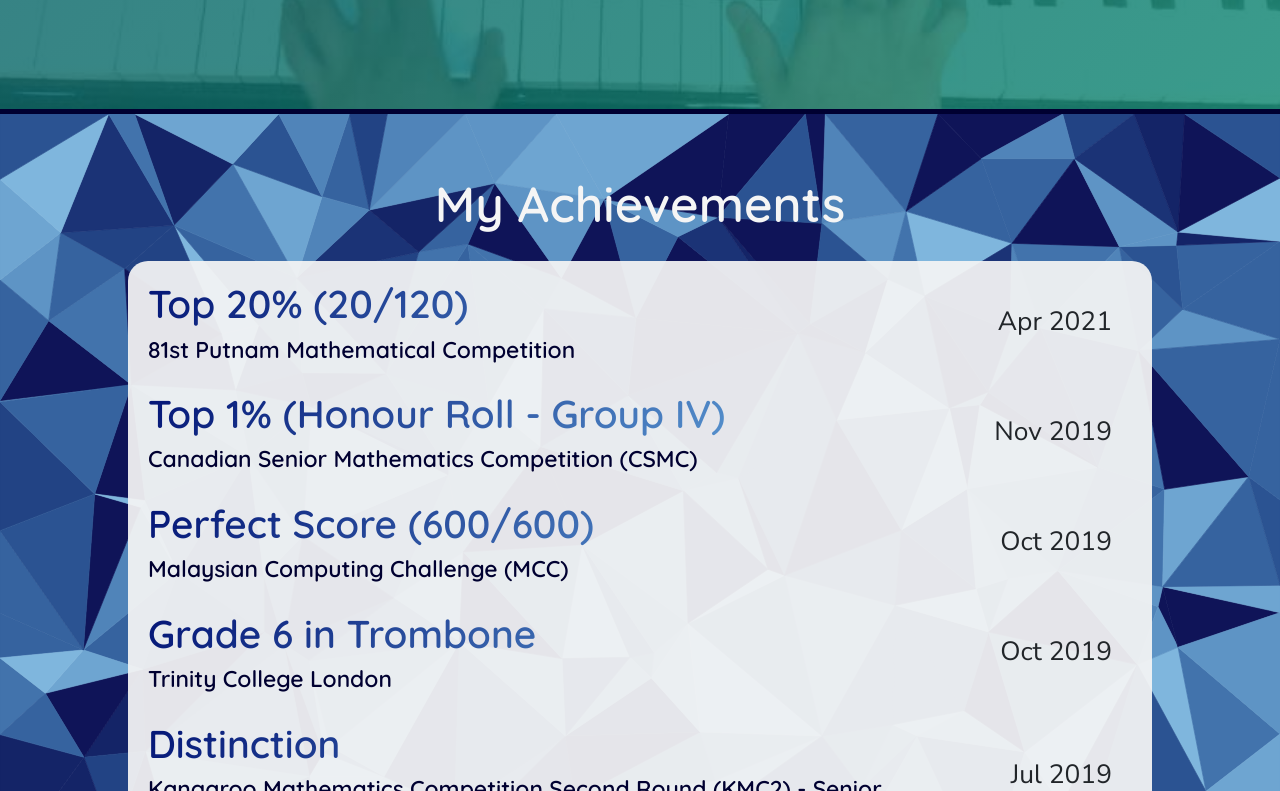
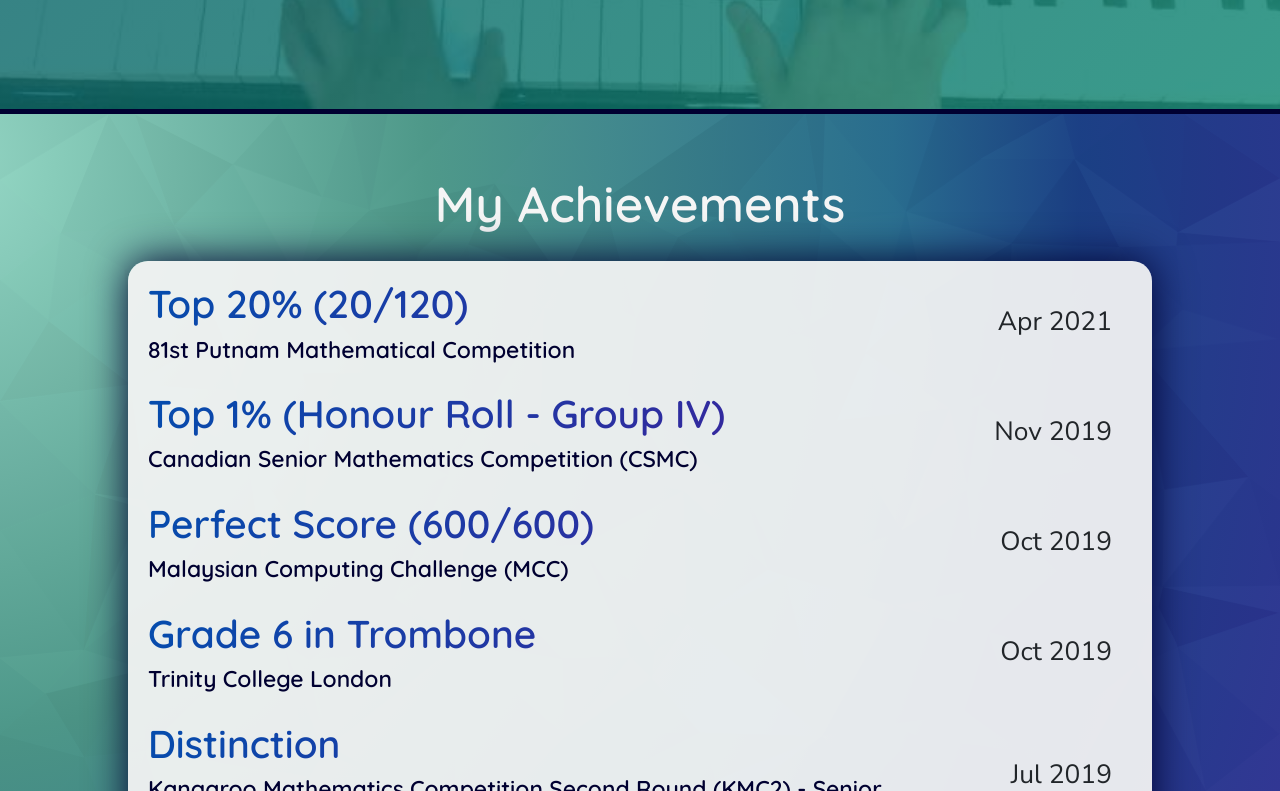
Before and after one commit to mcpenguin/the-arctic-blog, a React (Create React App) app: page / in a window 1280 px wide. Shown: the part 7749-8540 px from the top of the page. Built offline with nearby package versions, Linux system fonts and the light colour scheme.

Commit message:
changed bg for achievements

```diff
--- a/src/components/Achievements/Achievements.scss
+++ b/src/components/Achievements/Achievements.scss
@@ -1,13 +1,26 @@
 @import "../../index";
 
+$achievement_colors: (
+    // $deg,
+    rgba(152, 219, 197, 0.95) 0%,
+    rgba(78, 153, 135, 0.95) 25%,
+    rgba(40, 109, 141, 0.95) 50%,
+    rgba(27, 64, 133, 0.95) 60%,
+    rgba(74, 27, 160, 0.95) 100%
+);
+
 .section-achievements-page {
-    background: url("./achievements-bg.svg");
+    background: radial-gradient(
+        farthest-corner at -40px 40px,
+        $achievement_colors
+    ),
+    url("./achievements-bg.svg");
     // @include parallax;
     background-size: cover;
     // min-height: 200vh;
     padding: 40px 0;
     @include center;
-    @include parallax;
+    // @include parallax;
 
     h3 {
         color: $off_white;
@@ -19,8 +32,9 @@
         width: 80%;
         background-color: #f5f5f5ee;
         height: 100%;
-
         border-radius: 20px;
+        // blur border
+        box-shadow: 0px 0px 40px #000031;
 
         @media (max-width: $tablet_width) {
             width: 95%;
@@ -38,7 +52,11 @@
                     font-size: 2.2em;
                     font-weight: 600;
                     // gradient background
-                    background: linear-gradient(135deg, rgb(3, 20, 117) 0%, rgb(109, 181, 230) 100%);
+                    background: linear-gradient(
+                        135deg,
+                        rgb(4, 77, 173) 0%,
+                        rgb(66, 29, 153) 100%
+                    );
                     background-clip: text;
                     -webkit-background-clip: text;
                     color: transparent;
--- a/src/index.scss
+++ b/src/index.scss
@@ -144,21 +144,22 @@ li {
     // background: linear-gradient(30deg, #00cccc 0%, #185fe2 50%, #1100ac 100%);
 }
 
+$homepage_colors: (
+    // $deg,
+    rgba(245, 245, 245, 0.7) 0%,
+    rgba(118, 235, 207, 0.7) 25%,
+    rgba(113, 198, 238, 0.7) 50%,
+    rgba(104, 148, 230, 0.7) 75%,
+    rgba(125, 94, 238, 0.7) 100%
+);
+
 // home page gradient
 @mixin homePageGradient($deg) {
-    $colors: (
-        // $deg,
-        rgba(245, 245, 245, 0.7) 0%,
-        rgba(118, 235, 207, 0.7) 25%,
-        rgba(113, 198, 238, 0.7) 50%,
-        rgba(104, 148, 230, 0.7) 75%,
-        rgba(125, 94, 238, 0.7) 100%
-    );
 
-    // background-image: linear-gradient($colors);
+    // background-image: linear-gradient($homepage_colors);
     background-image: radial-gradient(
         farthest-corner at 40px 40px,
-        $colors
+        $homepage_colors
     ), url("images/white-wave.png");
     background-size: cover;
 }
```
Also changed, not shown: src/components/Extracurriculars/images/rc.jpg.
